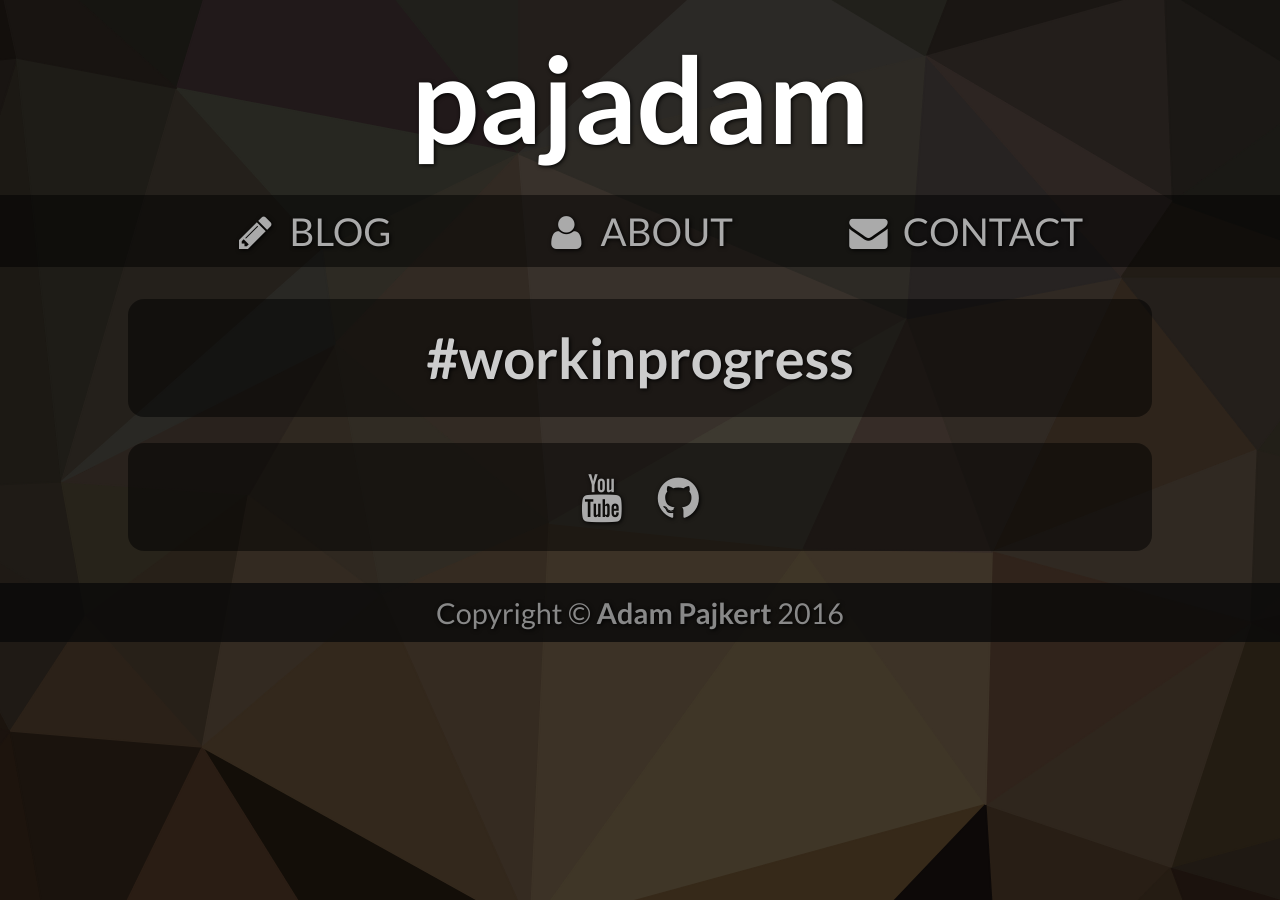
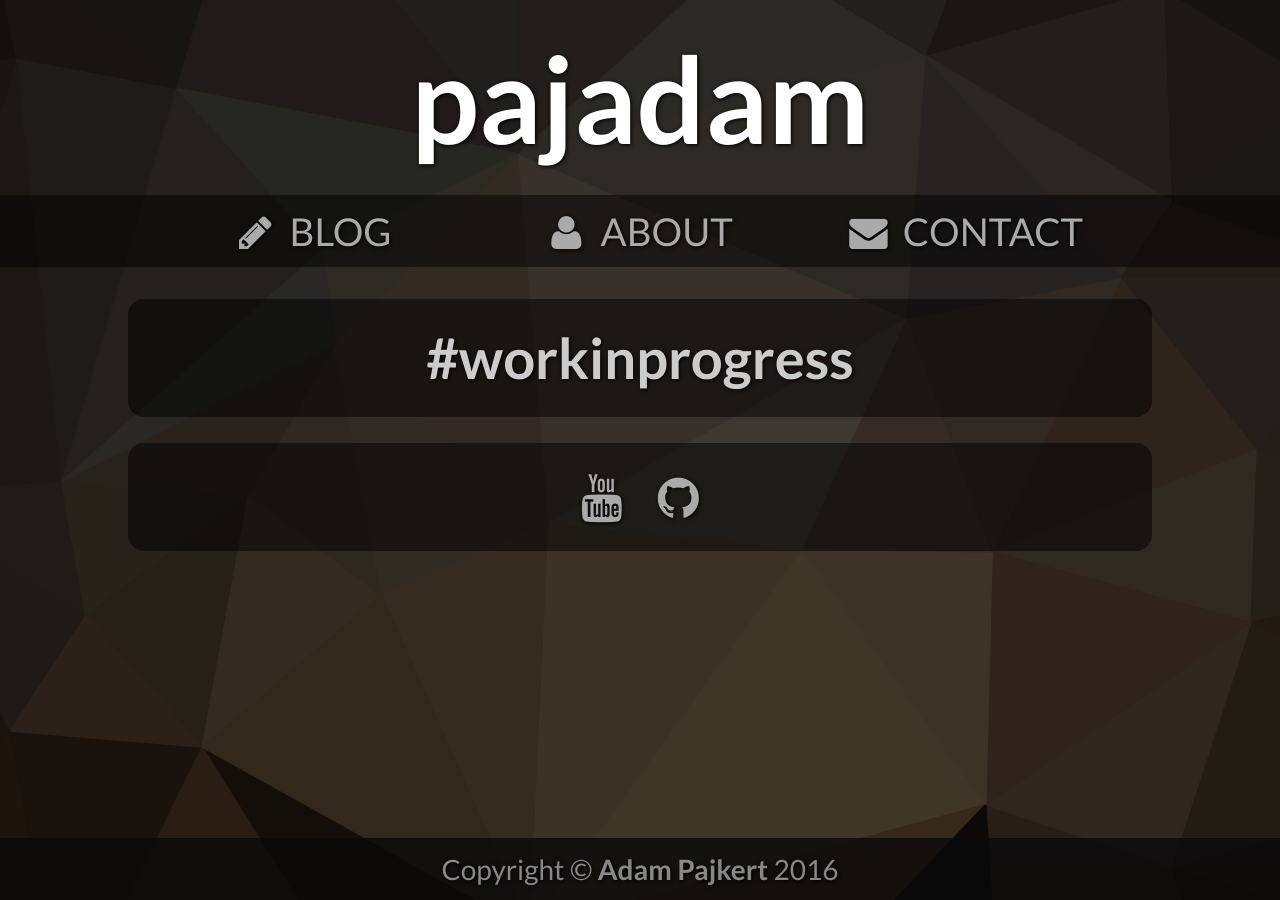
Before and after one commit to pajadam/pajadam.me, a Jekyll site: the page built from index.html, in a window 1280 px wide. Built offline with Jekyll 4.4.1, drawn with Linux system fonts in a browser that asks for light colours.

Commit message:
Footer fixed to bottom.

```diff
--- a/_layouts/default.html
+++ b/_layouts/default.html
@@ -15,6 +15,8 @@
         {{ content }}
     </div>
 
+    <div class="footer-spacing"></div>
+
     <footer>
         {% include footer.html %}
     </footer>
--- a/_sass/_base.scss
+++ b/_sass/_base.scss
@@ -7,6 +7,7 @@ body,
 h1, h2, h3{
     margin: 0px;
     padding: 0px;
+    position: relative;
 }
 
 body{
--- a/_sass/_footer.scss
+++ b/_sass/_footer.scss
@@ -1,16 +1,29 @@
 footer{
+    width: 100%;
+    bottom: 0px;
+    position: absolute;
     background-color: rgba(9, 9, 9, .8);
 }
 
 .footer{
     color: #888;
-    padding: 1% 0px;
-    font-size: .6em;
+    padding: 14px 0px;
+    font-size: 28px;
+}
+
+.footer-spacing{
+    padding: 14px 0px;
+    margin-top: 32px;
 }
 
 @media screen and (max-width: 768px) {
     .footer{
-        padding: 2% 0px;
-        font-size: .4em;
+        padding: 9px 0px;
+        font-size: 19px;
+    }
+
+    .footer-spacing{
+        padding: 9px 0px;
+        margin-top: 23px;
     }
 }
```
